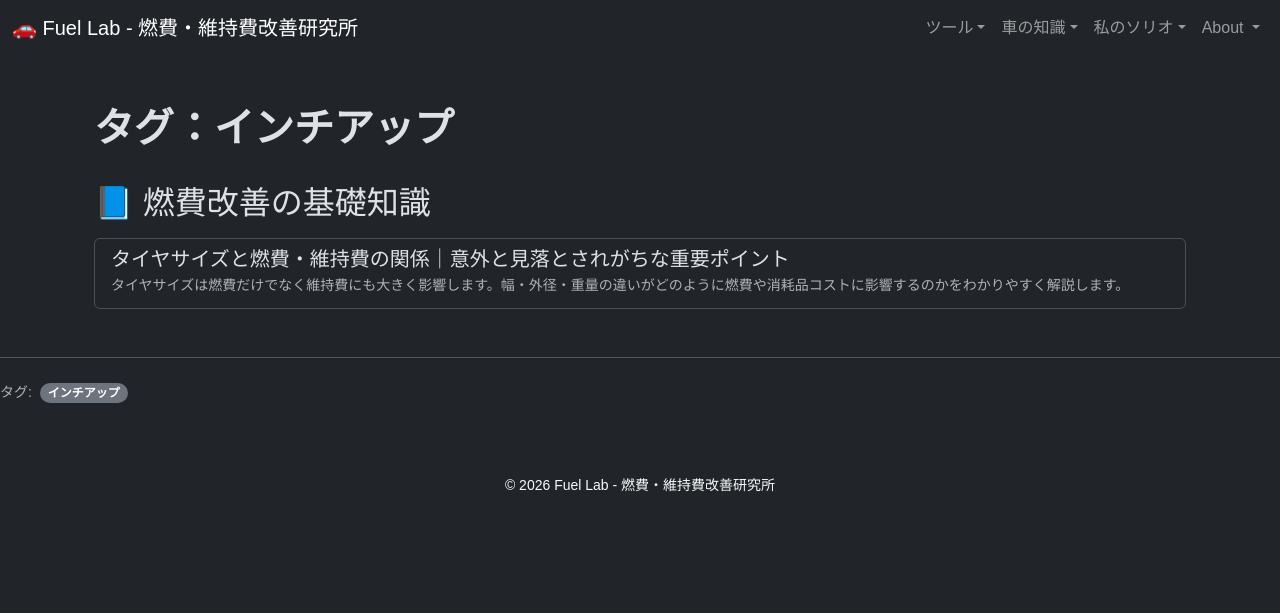
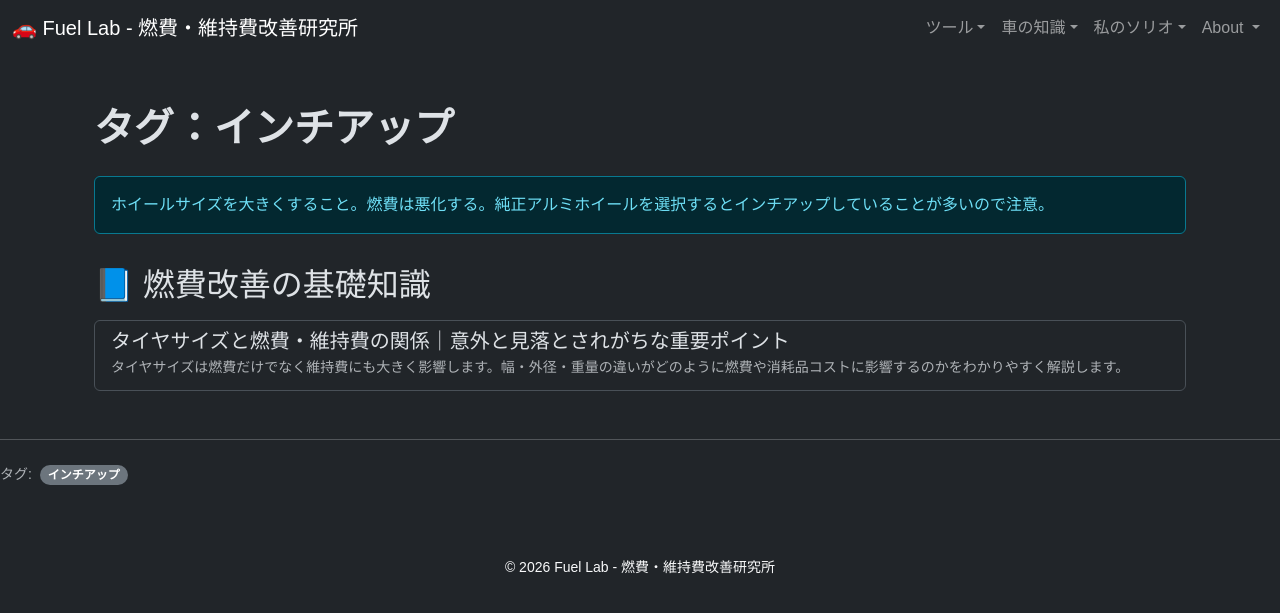
Before and after one commit to funyapar-org/fuel-lab, a Jekyll site: the page built from _tags/inch-up.md, in a window 1280 px wide. Shown: the top 613 px of the page. Built offline with Jekyll 4.4.1, drawn with Linux system fonts in a browser that asks for light colours.

Commit message:
inch-up.md を更新

```diff
--- a/_tags/inch-up.md
+++ b/_tags/inch-up.md
@@ -2,4 +2,5 @@
 layout: tag
 tag: inch-up
 title: "inch-up"
+description: ホイールサイズを大きくすること。燃費は悪化する。純正アルミホイールを選択するとインチアップしていることが多いので注意。
 ---
```
